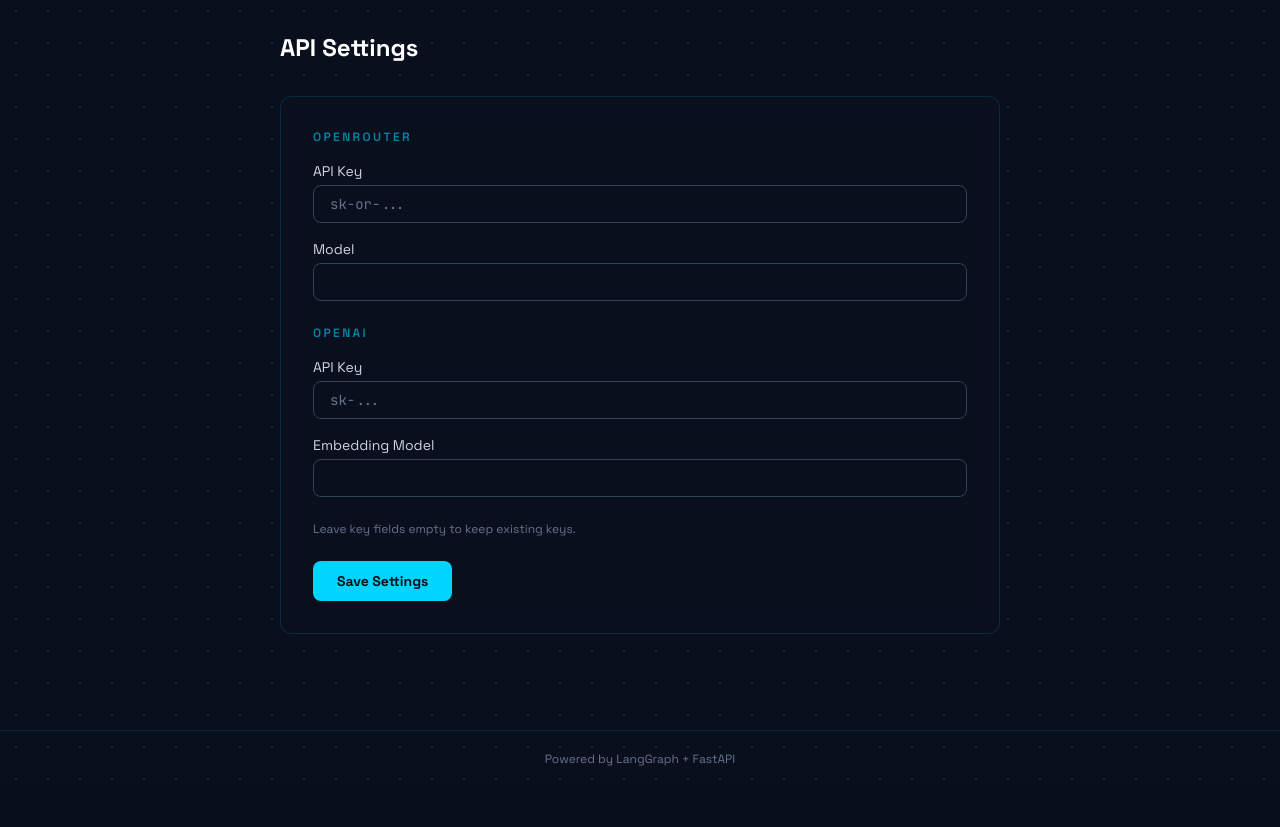
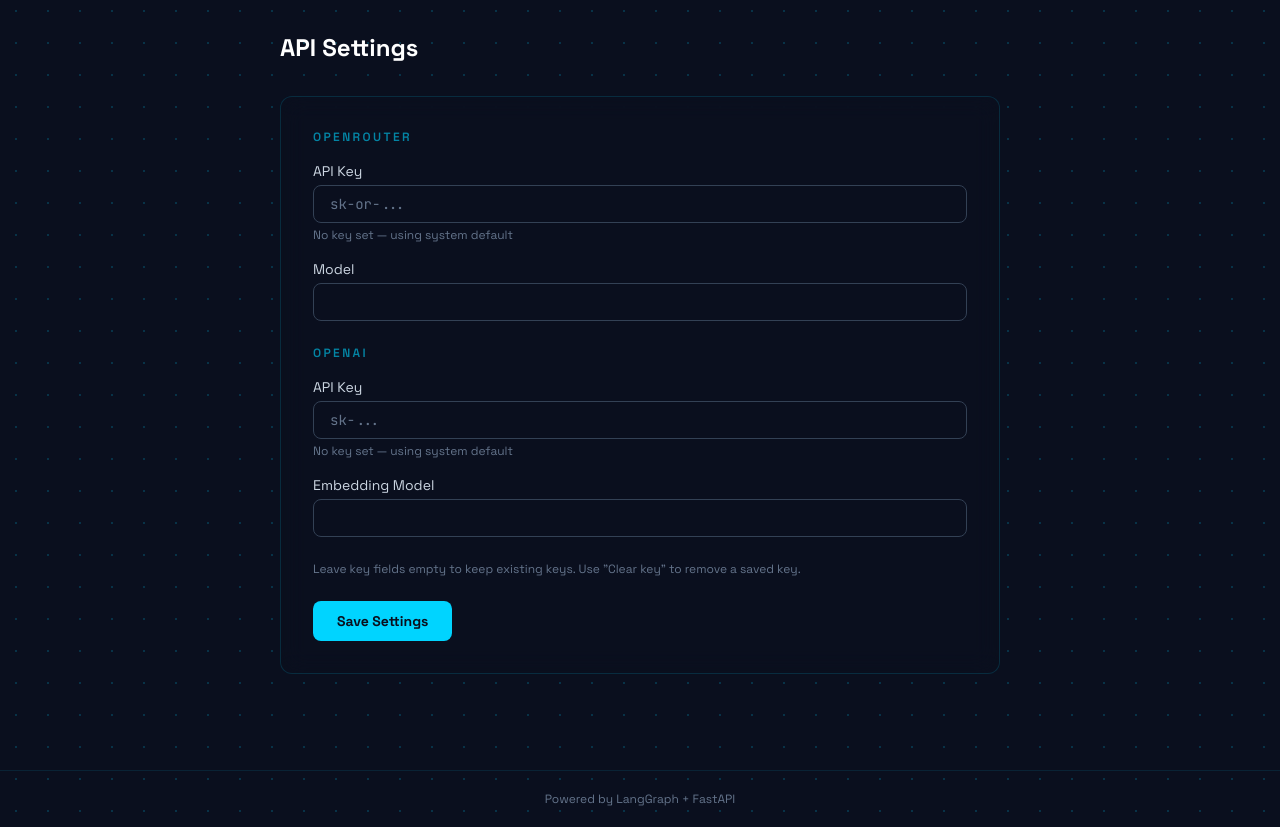
Before and after one commit to volskyi-dmytro/repogator, a Python web app: template frontend/templates/settings.html in a window 1280 px wide. Shown: the part 69-896 px from the top of the page. Before the commit the page ends 849 px from the top, so only its background shows below. Run offline with Jinja, Linux system fonts and the light colour scheme; the template is opened without the code that fills it, so the values that code supplies are empty; some libraries are stand-ins or nearby versions.

Commit message:
fix: README chunking produces 1 chunk, add API key clear button
- Reduce chunk_text word size from 400→150 (overlap 40→20) so
  short READMEs produce multiple chunks instead of one
- Add per-file char-count logging in auto_ingest_repo_docs for
  easier debugging of ingestion issues
- Add "Clear key" button to settings page for OpenRouter and
  OpenAI keys with undo support
- Handle __CLEAR__ sentinel in POST handler to explicitly null
  saved API keys; empty field still keeps existing key
- Show "No key set — using system default" when no key is stored

NOTE: existing README.md docs with chunk_count=1 must be manually
deleted from Knowledge Base UI and the repo re-added to re-ingest.

Co-Authored-By: Claude Sonnet 4.6 <noreply@anthropic.com>

```diff
--- a/app/rag/ingest.py
+++ b/app/rag/ingest.py
@@ -125,7 +125,7 @@ async def ingest_directory(
     return total
 
 
-def chunk_text(text: str, chunk_size: int = 400, overlap: int = 40) -> list[str]:
+def chunk_text(text: str, chunk_size: int = 150, overlap: int = 20) -> list[str]:
     """Split text into overlapping word-count chunks."""
     words = text.split()
     chunks = []
--- a/app/repos/router.py
+++ b/app/repos/router.py
@@ -103,6 +103,8 @@ async def auto_ingest_repo_docs(repo_full_name: str, user_id: str, github_token:
                 data = resp.json()
 
                 content = base64.b64decode(data["content"]).decode("utf-8", errors="replace")
+                import logging as _logging
+                _logging.getLogger(__name__).info("Fetched %s from %s: %d chars", filename, repo_full_name, len(content))
                 content_hash = hashlib.sha256(content.encode()).hexdigest()
                 html_url = data.get("html_url", url)
 
--- a/frontend/templates/settings.html
+++ b/frontend/templates/settings.html
@@ -110,10 +110,20 @@
 
         <div>
           <label class="block text-sm text-slate-300 mb-1">API Key</label>
-          <input type="password" name="openrouter_api_key" placeholder="sk-or-..."
-                 class="w-full bg-[#0a0f1e] border border-slate-700 text-white rounded-lg px-4 py-2 text-sm placeholder-slate-500 focus:outline-none focus:border-[#00d4ff] focus:ring-1 focus:ring-[#00d4ff]/30 font-mono" />
+          <div class="flex gap-2 items-center">
+            <input type="password" name="openrouter_api_key" placeholder="sk-or-..."
+                   class="flex-1 bg-[#0a0f1e] border border-slate-700 text-white rounded-lg px-4 py-2 text-sm placeholder-slate-500 focus:outline-none focus:border-[#00d4ff] focus:ring-1 focus:ring-[#00d4ff]/30 font-mono" />
+            {% if settings.openrouter_api_key_masked %}
+            <button type="button" onclick="clearKey('openrouter_api_key', this)"
+                    class="px-3 py-2 text-xs text-slate-400 hover:text-red-400 border border-slate-600 hover:border-red-500/50 rounded-lg transition-colors whitespace-nowrap">
+              Clear key
+            </button>
+            {% endif %}
+          </div>
           {% if settings.openrouter_api_key_masked %}
             <p class="text-xs text-slate-500 mt-1">Current: {{ settings.openrouter_api_key_masked }}</p>
+          {% else %}
+            <p class="text-xs text-slate-500 mt-1">No key set — using system default</p>
           {% endif %}
         </div>
 
@@ -130,10 +140,20 @@
 
         <div>
           <label class="block text-sm text-slate-300 mb-1">API Key</label>
-          <input type="password" name="openai_api_key" placeholder="sk-..."
-                 class="w-full bg-[#0a0f1e] border border-slate-700 text-white rounded-lg px-4 py-2 text-sm placeholder-slate-500 focus:outline-none focus:border-[#00d4ff] focus:ring-1 focus:ring-[#00d4ff]/30 font-mono" />
+          <div class="flex gap-2 items-center">
+            <input type="password" name="openai_api_key" placeholder="sk-..."
+                   class="flex-1 bg-[#0a0f1e] border border-slate-700 text-white rounded-lg px-4 py-2 text-sm placeholder-slate-500 focus:outline-none focus:border-[#00d4ff] focus:ring-1 focus:ring-[#00d4ff]/30 font-mono" />
+            {% if settings.openai_api_key_masked %}
+            <button type="button" onclick="clearKey('openai_api_key', this)"
+                    class="px-3 py-2 text-xs text-slate-400 hover:text-red-400 border border-slate-600 hover:border-red-500/50 rounded-lg transition-colors whitespace-nowrap">
+              Clear key
+            </button>
+            {% endif %}
+          </div>
           {% if settings.openai_api_key_masked %}
             <p class="text-xs text-slate-500 mt-1">Current: {{ settings.openai_api_key_masked }}</p>
+          {% else %}
+            <p class="text-xs text-slate-500 mt-1">No key set — using system default</p>
           {% endif %}
         </div>
 
@@ -144,7 +164,7 @@
         </div>
       </div>
 
-      <p class="text-xs text-slate-500">Leave key fields empty to keep existing keys.</p>
+      <p class="text-xs text-slate-500">Leave key fields empty to keep existing keys. Use "Clear key" to remove a saved key.</p>
 
       <button type="submit"
               class="bg-[#00d4ff] text-[#0a0f1e] font-bold px-6 py-2.5 rounded-lg text-sm transition-all hover:shadow-[0_0_20px_rgba(0,212,255,0.5)]">
@@ -162,6 +182,28 @@
   </footer>
 
   <script>
+    function clearKey(fieldName, btn) {
+      const input = document.querySelector(`[name="${fieldName}"]`);
+      input.value = '__CLEAR__';
+      input.type = 'text';
+      input.placeholder = 'Key will be removed on save';
+      input.classList.add('text-red-400');
+      btn.textContent = 'Undo';
+      btn.onclick = () => undoClear(fieldName, btn);
+    }
+
+    function undoClear(fieldName, btn) {
+      const input = document.querySelector(`[name="${fieldName}"]`);
+      input.value = '';
+      input.type = 'password';
+      input.placeholder = fieldName.includes('openrouter') ? 'sk-or-...' : 'sk-...';
+      input.classList.remove('text-red-400');
+      btn.textContent = 'Clear key';
+      btn.onclick = () => clearKey(fieldName, btn);
+    }
+  </script>
+
+  <script>
     const btn = document.getElementById('mobile-menu-btn');
     const menu = document.getElementById('mobile-menu');
     if (btn && menu) {
```
Also changed, not shown: app/settings_page/router.py (+10 -6 lines).
